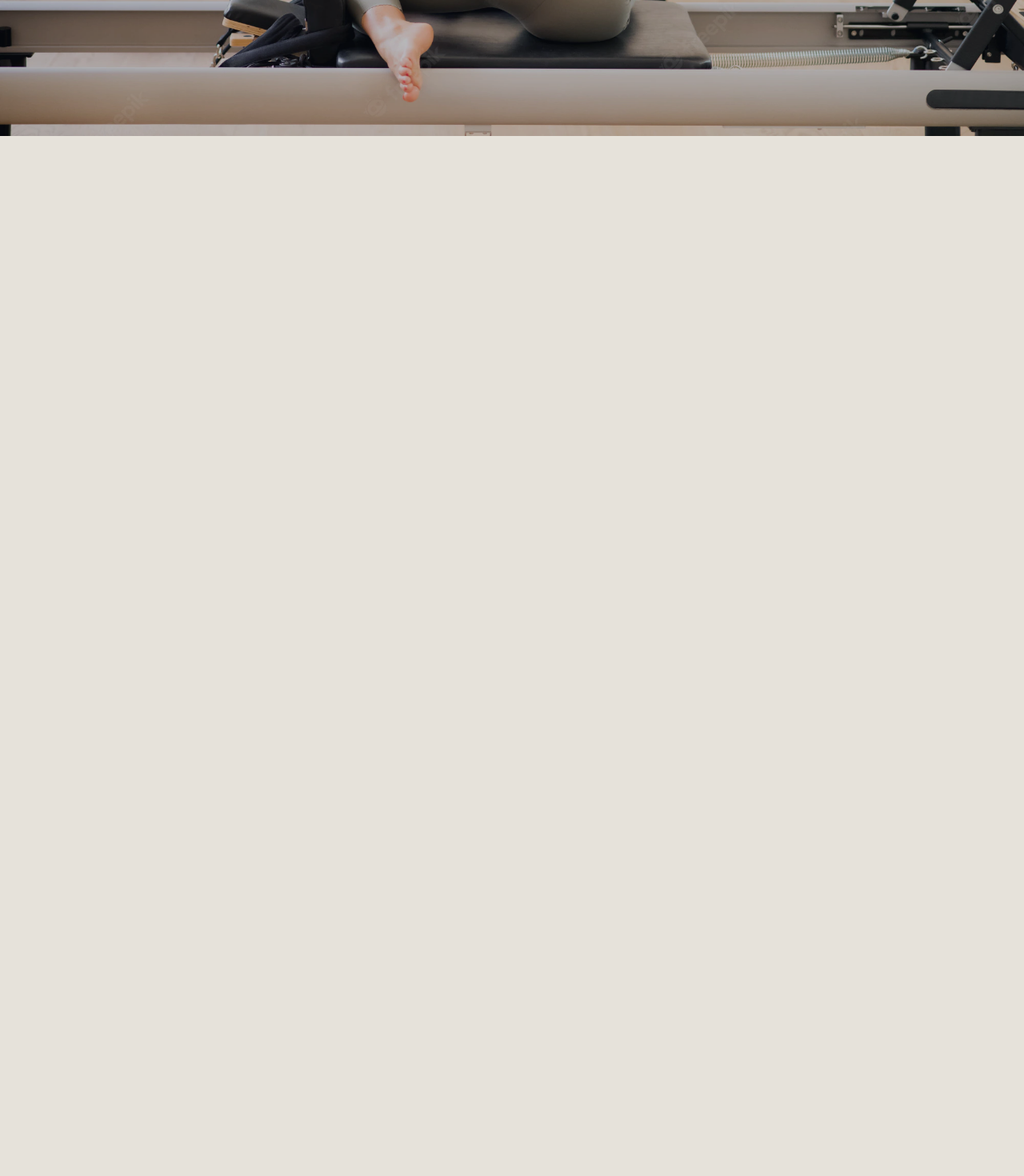
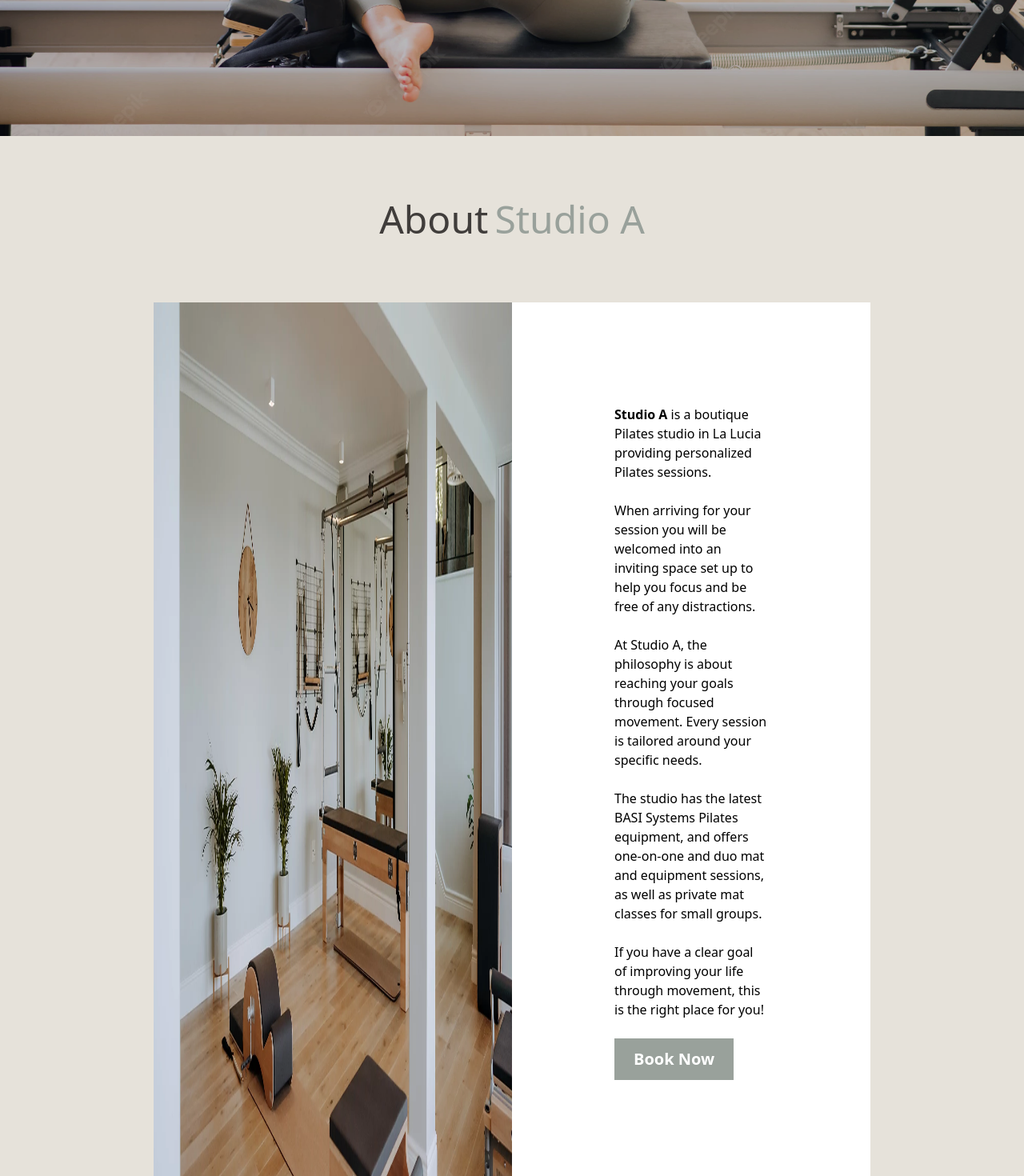
Before and after one commit to smitti24/art-of-body, a Next.js app: page / in a window 1280 px wide. Shown: the part 630-2100 px from the top of the page at 80% size. Before the commit the page ends 800 px from the top, so only its background shows below. Built offline with nearby package versions, Linux system fonts and the light colour scheme.

Commit message:
added about section

```diff
--- /dev/null
+++ b/components/About.jsx
@@ -0,0 +1,62 @@
+import React from "react";
+import Image from "next/image";
+
+function About() {
+  return (
+    <div className="mx-12 md:h-[90vh] md:my-20 md:mx-48">
+      <div className="hidden w-full md:flex justify-center my-20 text-5xl">
+        <span className="text-[#403D3B] mr-2">About </span>
+        <span className="text-[#99A19B]"> Studio A</span>
+      </div>
+      <div className=" flex md:grid xl:grid-cols-2 md:grid-cols-1 justify-center w-full">
+        <div className="hidden md:flex">
+          <Image
+            src="/images/home-1.png"
+            height={1080}
+            width={1920}
+            alt="/"
+            className="max-w-[1920px] max-h-[1080px]"
+            layout=""
+            objectFit="fill"
+            objectPosition="center"
+          />
+        </div>
+        <div className="md:bg-white">
+          <div className="text-center md:text-left lg:my-32 lg:mx-32 md:my-10 md:mx-10">
+            <p className="my-5 md:my-6">
+              <b>Studio A</b> is a boutique Pilates studio in La Lucia providing
+              personalized Pilates sessions.{" "}
+            </p>
+            <p className="my-5 md:my-6">
+              When arriving for your session you will be welcomed into an
+              inviting space set up to help you focus and be free of any
+              distractions.{" "}
+            </p>
+            <p className="my-5 md:my-6">
+              At Studio A, the philosophy is about reaching your goals through
+              focused movement. Every session is tailored around your specific
+              needs.
+            </p>
+            <p className="my-5 md:my-6">
+              The studio has the latest BASI Systems Pilates equipment, and
+              offers one-on-one and duo mat and equipment sessions, as well as
+              private mat classes for small groups.
+            </p>
+
+            <p className="my-5 md:my-6">
+              If you have a clear goal of improving your life through movement,
+              this is the right place for you!{" "}
+            </p>
+            <div className="flex text-center md:text-left">
+              <button className="bg-[#99A19B] py-3 px-6 text-white text-xl font-bold">
+                Book Now
+              </button>
+            </div>
+          </div>
+        </div>
+      </div>
+    </div>
+  );
+}
+
+export default About;
--- a/pages/index.js
+++ b/pages/index.js
@@ -1,4 +1,5 @@
 import Head from "next/head";
+import About from "../components/About";
 import Landing from "../components/Landing";
 import Navbar from "../components/Navbar";
 
@@ -13,6 +14,7 @@
 
       <Navbar />
       <Landing />
+      <About />
     </div>
   );
 }
--- a/styles/globals.css
+++ b/styles/globals.css
@@ -11,4 +11,8 @@
   li {
     @apply font-semibold text-lg
   }
+
+  .buttonnn {
+    @apply bg-[#99A19B] p-4 h-10 text-white
+  }
 }
```
Also changed, not shown: components/Navbar.jsx (+38 -3 lines), public/images/monster-plant.jpg (added).
